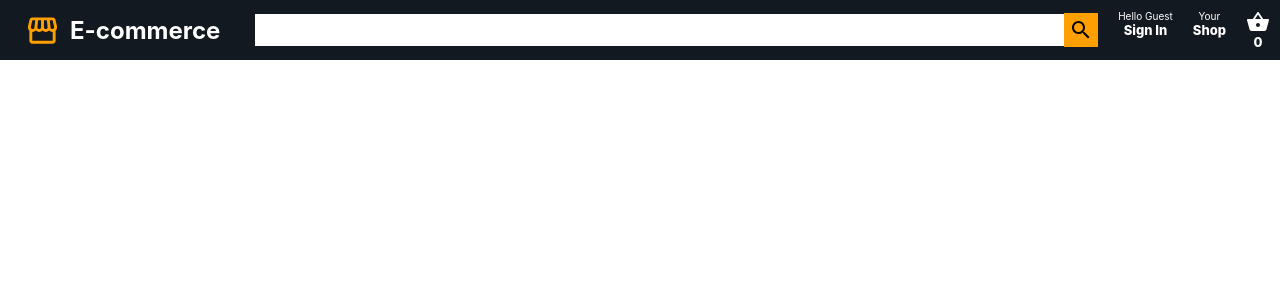
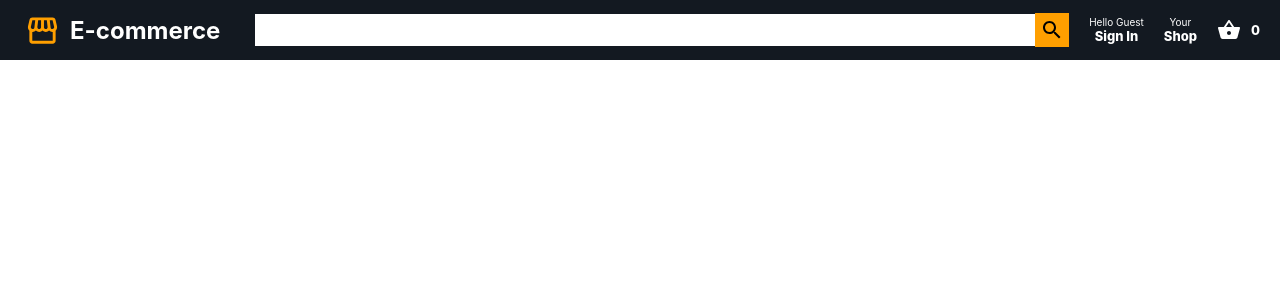
Before and after one commit to AnastasiiaAsti/e-commerce, a React (Create React App) app: page / in a window 1280 px wide. Shown: the top 300 px of the page. Built offline with nearby package versions, Linux system fonts and the light colour scheme.

Commit message:
fix flex direction on shopping cart

```diff
--- a/src/Header.css
+++ b/src/Header.css
@@ -59,6 +59,11 @@
     color: #fff;
 }
 
+.nav__item.shopping {
+    flex-direction: row;
+    align-items: center;
+}
+
 .nav__itemLineOne {
     font-size: 10px;
 }
@@ -74,5 +79,9 @@
     color: #fff;
     margin-right: 50px;
     margin-left: 10px;
+}
 
+.nav__basketCount {
+    margin-left: 10px;
+    margin-right: 10px;
 }
--- a/src/Header.js
+++ b/src/Header.js
@@ -26,7 +26,7 @@ function Header(){
         <span className="nav__itemLineOne">Your</span>
           <span className="nav__itemLineTwo">Shop</span>
         </div>
-        <div className="nav__item">
+        <div className="nav__item shopping">
           <ShoppingBasketIcon className="itemBasket"/>
           <span className="nav__itemLineTwo nav__basketCount">0</span>
         </div>
```
